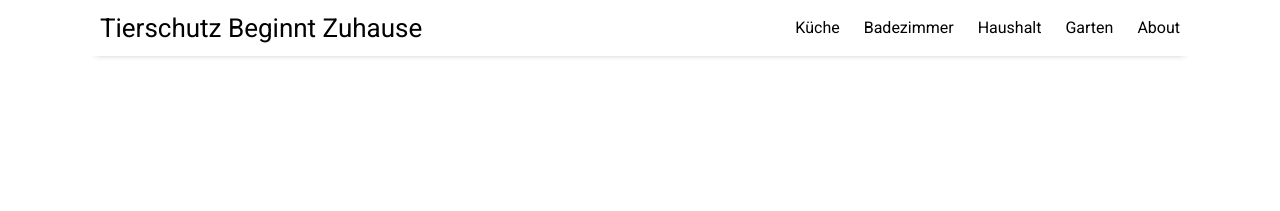
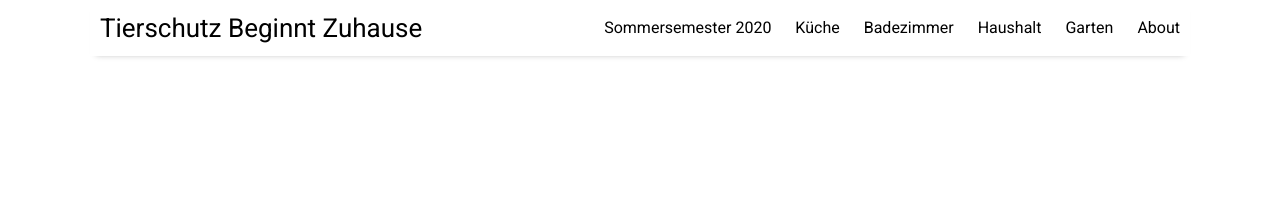
Before and after one commit to innovativertierschutz/innovativertierschutz.github.io, a Jekyll site: the page built from index.html, in a window 1280 px wide. Shown: the top 211 px of the page. Built offline with Jekyll 4.4.1, drawn with Linux system fonts in a browser that asks for light colours; nearby versions of some CDN libraries; the list of posts is cut into pages by our own code.

Commit message:
categories

```diff
--- a/_data/settings.yml
+++ b/_data/settings.yml
@@ -7,6 +7,7 @@ disqus:
 google-ID: 'UA-112060364-2'
 
 menu:
+- {name: 'Sommersemester 2020', folder: 'pages', file: 'ss2020.html'}
 - {name: 'Küche', folder: 'pages', file: 'kueche.html'}
 - {name: 'Badezimmer', folder: 'pages', file: 'badezimmer.html'}
 - {name: 'Haushalt', folder: 'pages', file: 'haushalt.html'}
```
